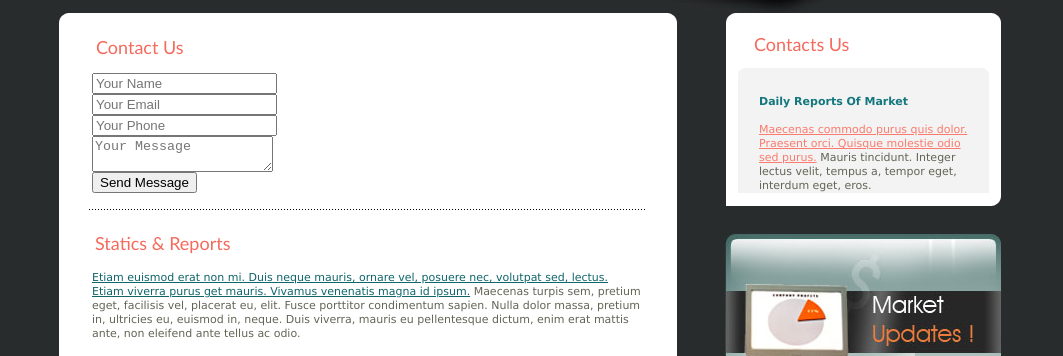
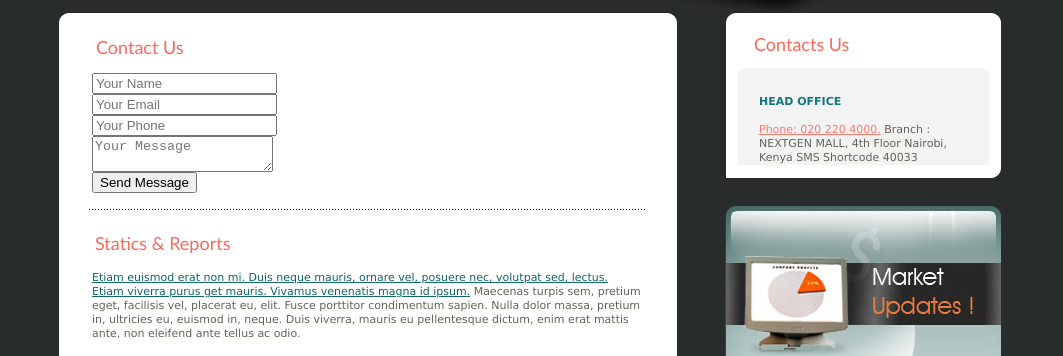
Before and after one commit to chirchirbitok/consultancy-company-business-website, a plain HTML site: page business-consultants/about.html in a window 1280 px wide. Shown: the part 396-752 px from the top of the page, without its empty margins (108-1171 px from the left). Drawn offline with Linux system fonts and the light colour scheme.

Commit message:
Update about.html

```diff
--- a/business-consultants/about.html
+++ b/business-consultants/about.html
@@ -92,9 +92,11 @@
     <span class="flt" style="font:18px Trebuchet MS; color:#F46A5C; margin:20px 0px 0px 18px;">Contacts Us</span>
     <span class="flt" style="width:251px; background-color:#F3F3F3; margin:13px 0px 0px 12px;">
       <span class="fltr rp_r1"></span> <span class="flt rp_l1"></span>
-      <span class="flt" style="color:#15777E; font-weight:bold; margin:27px 0px 0px 15px;">Daily Reports Of Market</span>
+      <span class="flt" style="color:#15777E; font-weight:bold; margin:27px 0px 0px 15px;">HEAD OFFICE</span>
       <span class="flt" style="width:215px; color:#636556; margin:14px 0px 0px 21px;">
-        <a href="#" style="color:#FB7B6E;">Maecenas commodo purus quis dolor. Praesent orci. Quisque molestie odio sed purus.</a> Mauris tincidunt. Integer lectus velit, tempus a, tempor eget, interdum eget, eros. </span>
+        <a href="#" style="color:#FB7B6E;">Phone: 020 220 4000.</a> Branch : NEXTGEN MALL, 4th Floor
+Nairobi, Kenya
+SMS Shortcode 40033 </span>
 
 
 
```
